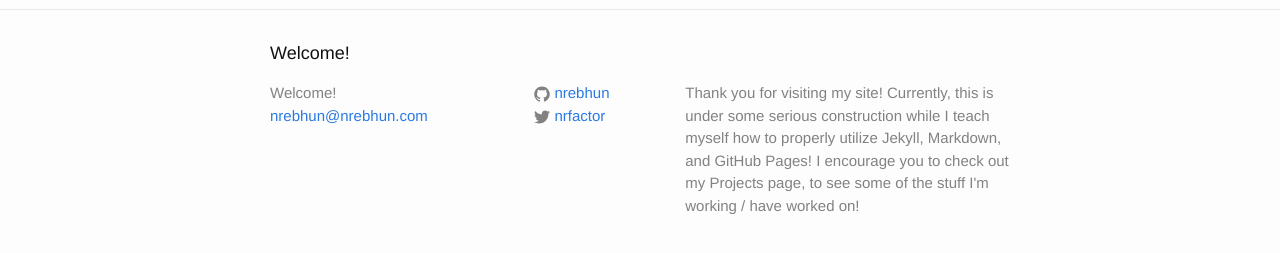
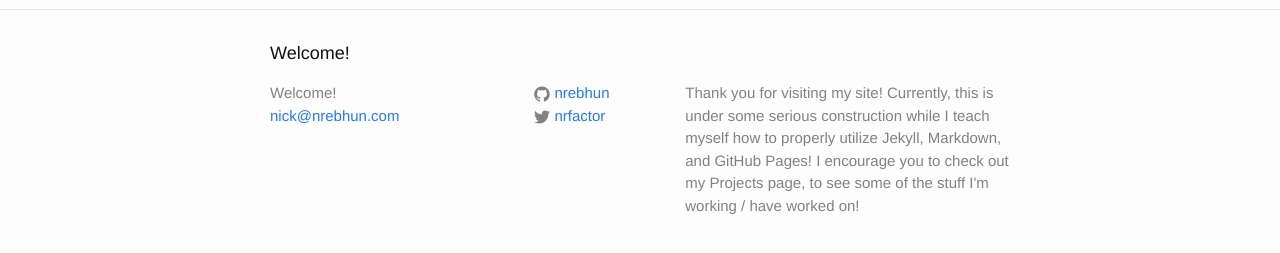
Before and after one commit to nrebhun/nrebhun.github.io, a Jekyll site: the page built from index.html, in a window 1280 px wide. Shown: the part 377-630 px from the top of the page. Built offline with Jekyll 4.4.1, drawn with Linux system fonts in a browser that asks for light colours.

Commit message:
Fixed bad email

```diff
--- a/_config.yml
+++ b/_config.yml
@@ -1,6 +1,6 @@
 # Site settings
 title: Welcome!
-email: nrebhun@nrebhun.com
+email: nick@nrebhun.com
 description: > # this means to ignore newlines until "baseurl:"
  Thank you for visiting my site! Currently, this is under some serious construction while I teach myself
  how to properly utilize Jekyll, Markdown, and GitHub Pages!
```
